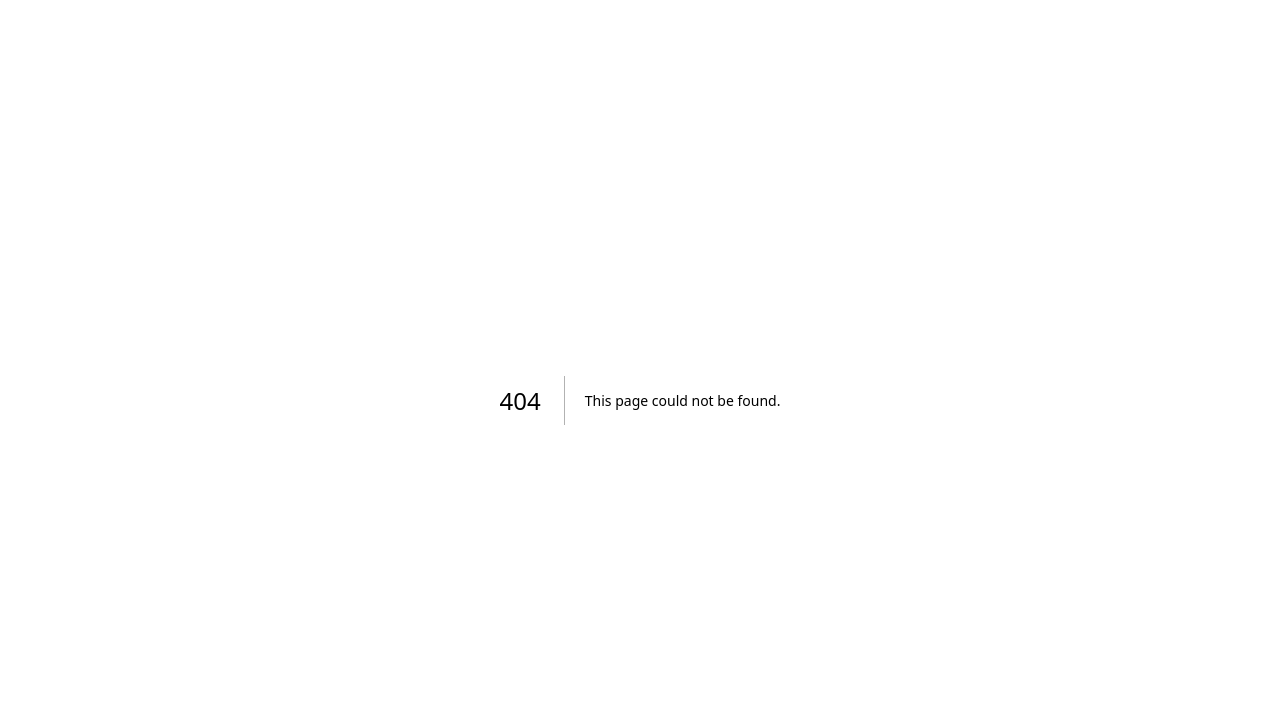
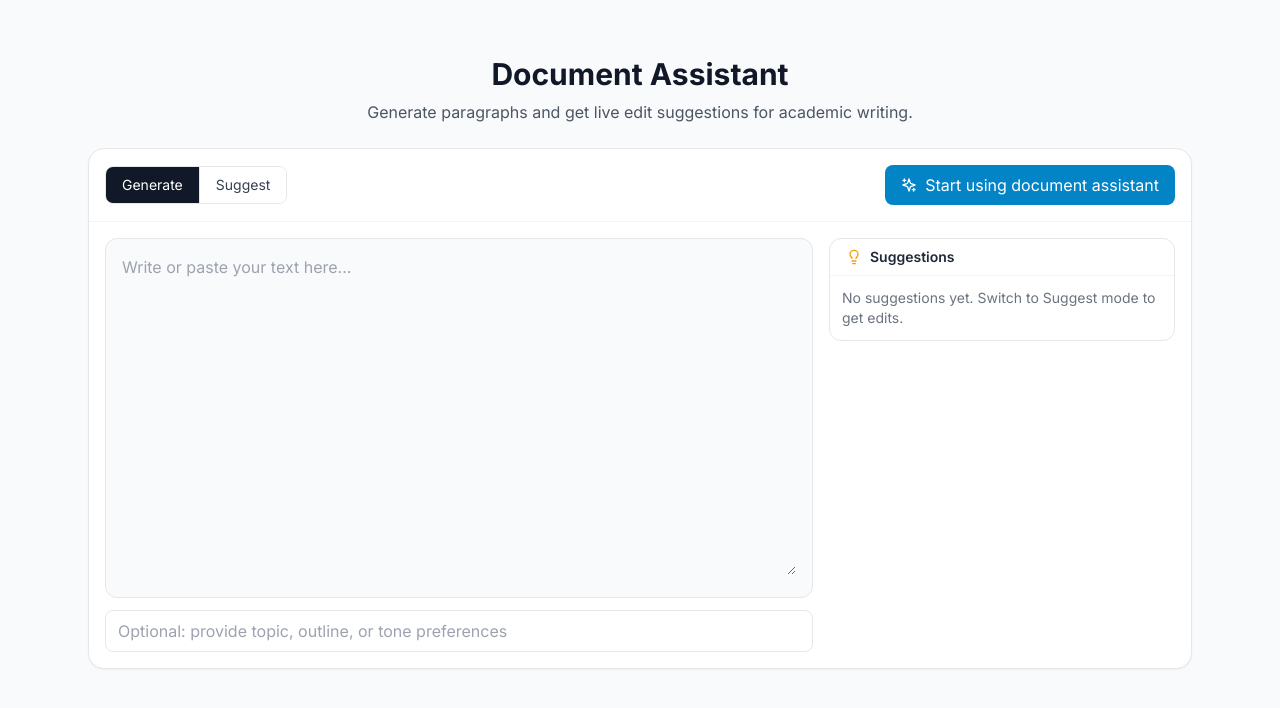
Before and after one commit to Mercury-nju/Citea, a Next.js app: page /dashboard/document-assistant in a window 1280 px wide. Before the commit this address had no page. Shown: the top 708 px of the page. Built offline with nearby package versions, Linux system fonts and the light colour scheme.

Commit message:
feat(dashboard): add Document Assistant route and sidebar entry; remove home nav link

```diff
--- /dev/null
+++ b/app/dashboard/document-assistant/page.tsx
@@ -0,0 +1,16 @@
+import DocumentAssistant from '@/components/DocumentAssistant'
+
+export const metadata = {
+  title: 'Document Assistant | Dashboard',
+  description: 'AI writing assistant inside dashboard',
+}
+
+export default function Page() {
+  return (
+    <main className="min-h-screen bg-gray-50 py-8 px-6">
+      <div className="max-w-6xl mx-auto">
+        <DocumentAssistant />
+      </div>
+    </main>
+  )
+}
--- a/app/dashboard/page.tsx
+++ b/app/dashboard/page.tsx
@@ -2,6 +2,7 @@
 
 import { useEffect, useState } from 'react'
 import { useRouter } from 'next/navigation'
+import Link from 'next/link'
 import Logo from '@/components/Logo'
 import {
   FileText,
@@ -22,7 +23,7 @@ import CitationCheckerInterface from '@/components/CitationCheckerInterface'
 
 export default function DashboardPage() {
   const router = useRouter()
-  const { t } = useLanguage()
+  const { t, language } = useLanguage()
   const [user, setUser] = useState<any>(null)
   const [activeTab, setActiveTab] = useState<'finder' | 'checker' | 'assistant'>('finder')
   const [query, setQuery] = useState('')
@@ -290,6 +291,12 @@ export default function DashboardPage() {
             <Plus size={20} />
             {t.dashboard.newDocument}
           </button>
+          <Link
+            href="/dashboard/document-assistant"
+            className="mt-3 inline-flex w-full items-center justify-center gap-2 px-4 py-3 border border-gray-200 rounded-xl hover:border-blue-300 hover:shadow-sm transition-all text-sm text-gray-700 bg-white"
+          >
+            <Sparkles size={18} /> {language === 'zh' ? '文档助手' : 'Document Assistant'}
+          </Link>
         </div>
 
         {/* Search */}
--- a/components/Header.tsx
+++ b/components/Header.tsx
@@ -111,12 +111,6 @@ export default function Header() {
               {t.header.pricing}
             </Link>
             <Link
-              href="/document-assistant"
-              className="px-4 py-2 text-sm font-medium text-gray-700 hover:text-blue-600 transition-colors"
-            >
-              {language === 'zh' ? '文档助手' : 'Document Assistant'}
-            </Link>
-            <Link
               href="#faq"
               className="px-4 py-2 text-sm font-medium text-gray-700 hover:text-blue-600 transition-colors"
             >
```
